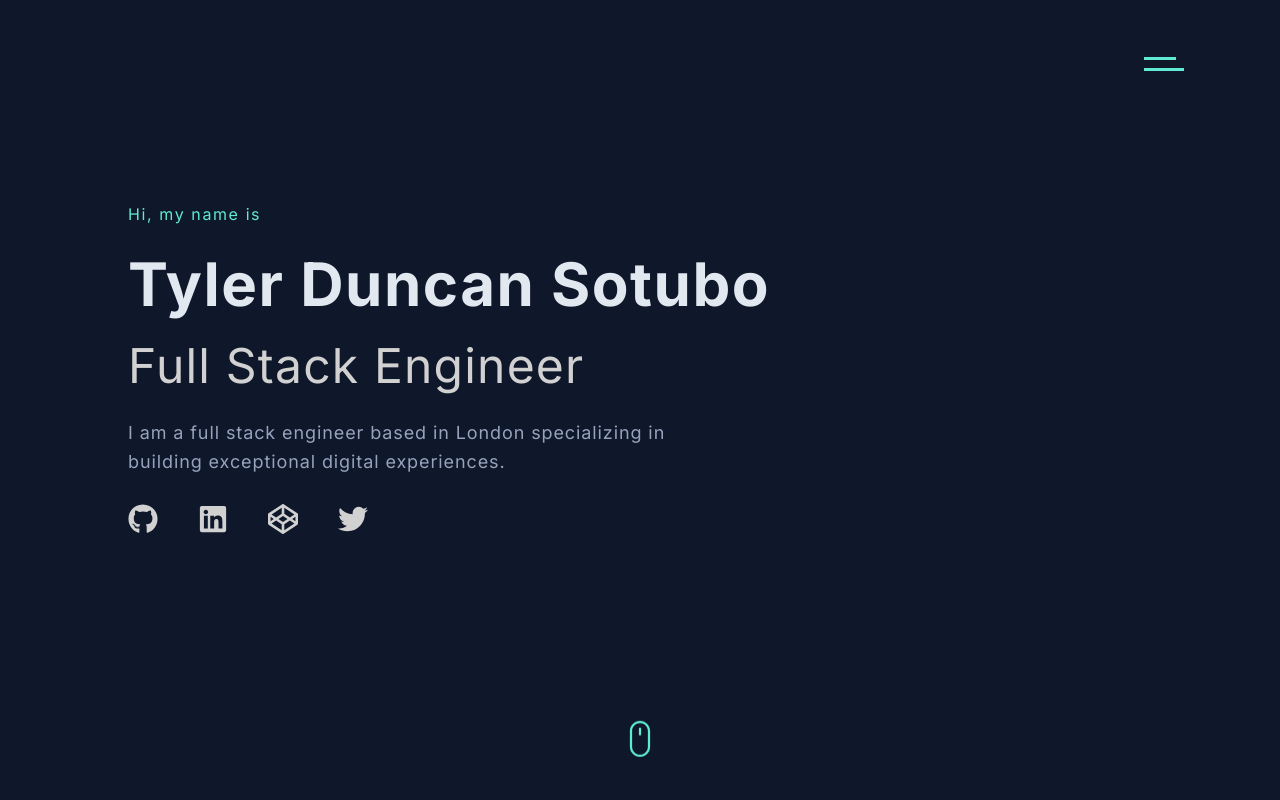
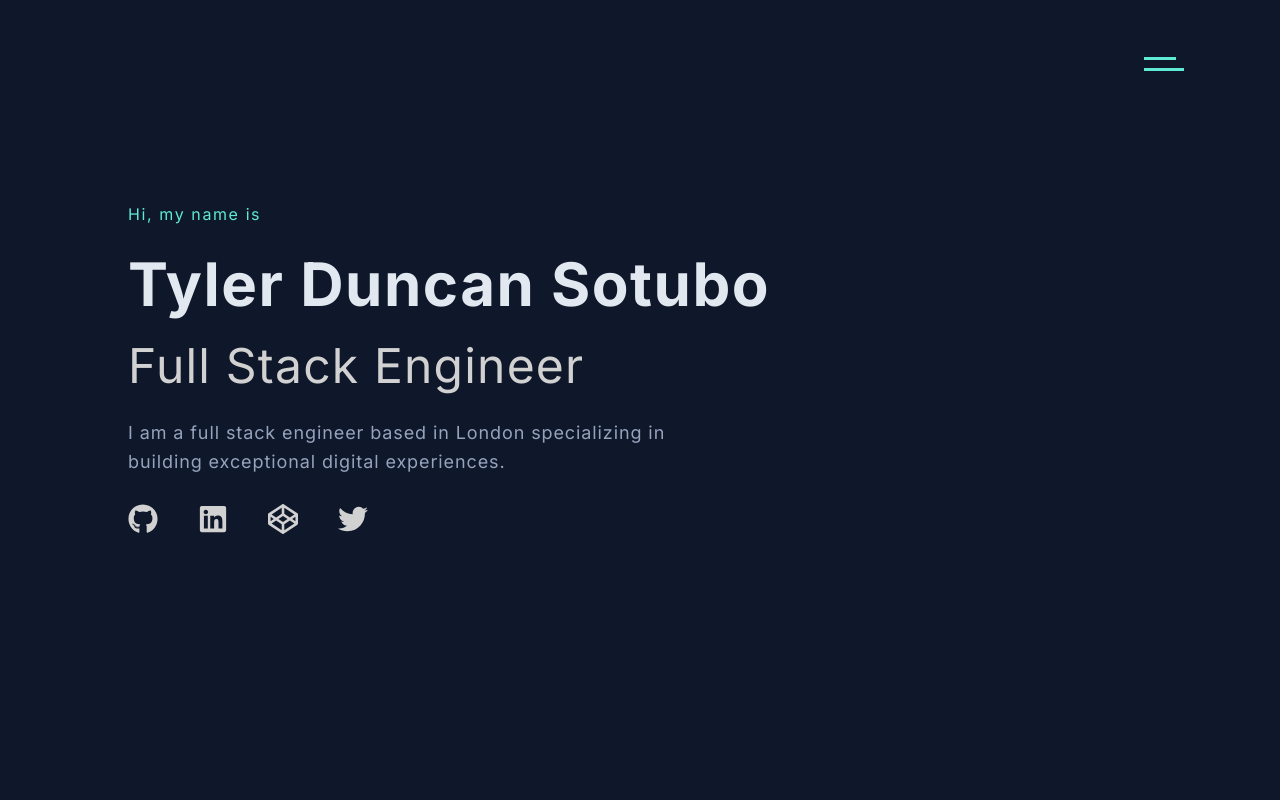
Before and after one commit to Tyler-Duncan-Sotubo/NextJs_Myportfolio, a Next.js app: page / in a window 1280 px wide. Shown: the top 800 px of the page. Built offline with nearby package versions, Linux system fonts and the light colour scheme.

Commit message:
Update hero

```diff
--- a/src/components/home/Hero.tsx
+++ b/src/components/home/Hero.tsx
@@ -24,9 +24,6 @@ export const Hero = () => {
           <SocialIcons size="text-3xl" />
         </div>
       </div>
-      <div className="absolute bottom-10 left-1/2 transform -translate-x-1/2">
-        <SlMouse className="text-skin-accent text-4xl animate-bounce duration-1000" />
-      </div>
     </section>
   );
 };
```
